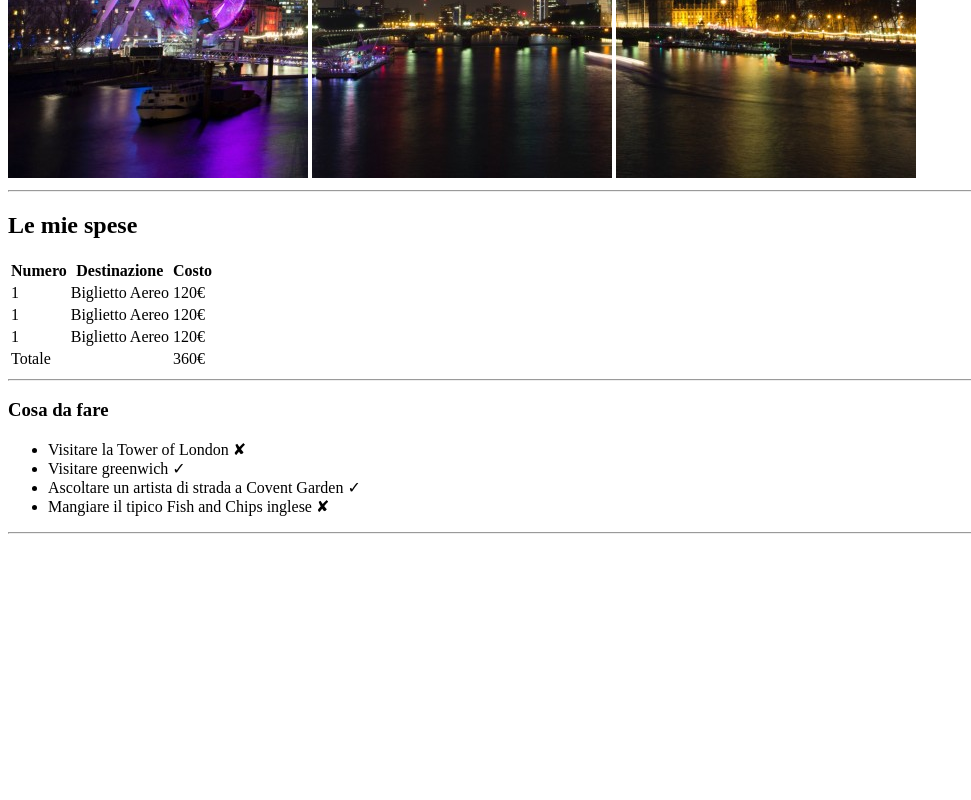
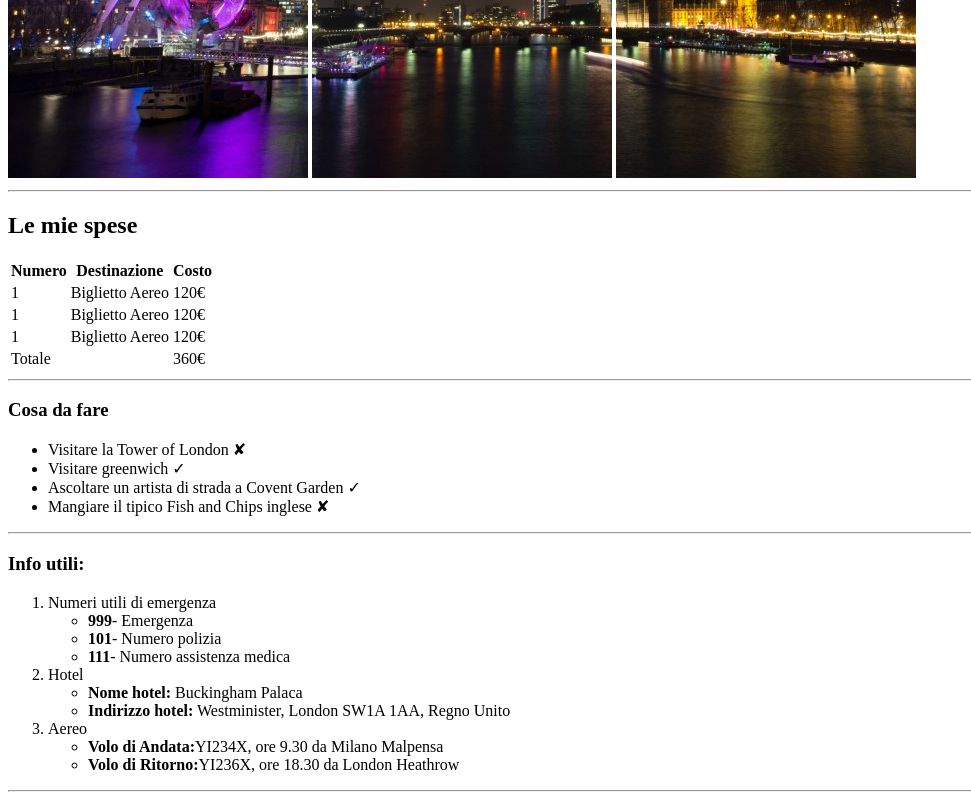
Before and after one commit to Yorbit/html-london-trip, a plain HTML site: page index.html in a window 1280 px wide. Shown: the part 502-1302 px from the top of the page, without its empty margins (0-971 px from the left). Before the commit the page ends 1044 px from the top, so only its background shows below. Drawn offline with Linux system fonts and the light colour scheme.

Commit message:
Fine info

```diff
--- a/index.html
+++ b/index.html
@@ -58,6 +58,25 @@
         <li>Mangiare il tipico Fish and Chips inglese ✘</li>
     </ul>
     <hr>
-
+    <h3>Info utili:</h3>
+    <ol>
+        <li>Numeri utili di emergenza</li>
+            <ul>
+                <li><strong>999</strong>- Emergenza</li>
+                <li><strong>101</strong>- Numero polizia</li>
+                <li><strong>111</strong>- Numero assistenza medica</li>
+            </ul>
+        <li>Hotel</li>
+            <ul>
+                <li><strong>Nome hotel:</strong> Buckingham Palaca</li>
+                <li><strong>Indirizzo hotel:</strong> Westminister, London SW1A 1AA, Regno Unito</li>
+            </ul>
+        <li>Aereo</li>
+            <ul>
+                <li><strong>Volo di Andata:</strong>YI234X, ore 9.30 da Milano Malpensa</li>
+                <li><strong>Volo di Ritorno:</strong>YI236X, ore 18.30 da London Heathrow</li>
+            </ul>
+    </ol>
+    <hr>
 </body>
 </html>
```
